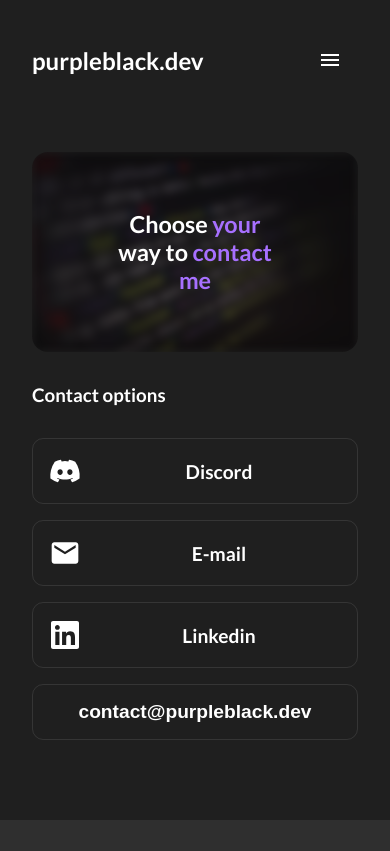
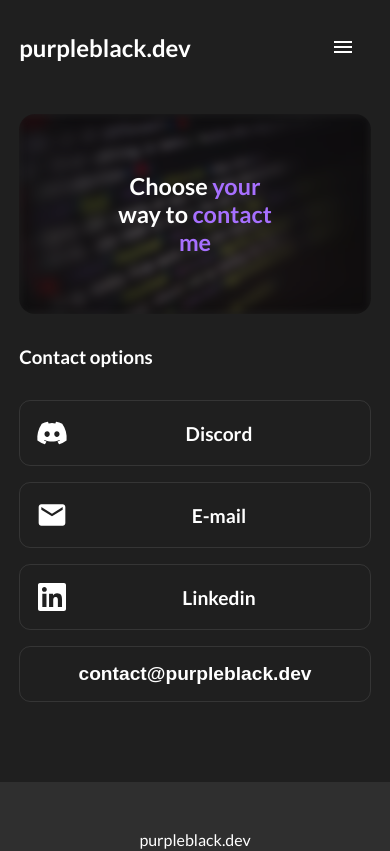
Before and after one commit to goodideagiver/purple-dev-react, a React (Create React App) app: page /contact in a window 390 px wide. Shown: the top 851 px of the page. Built offline with nearby package versions, Linux system fonts and the light colour scheme.

Commit message:
Fix adjust section responsiveness

```diff
--- a/src/components/UI/MainPageContainer/MainPageContainer.module.css
+++ b/src/components/UI/MainPageContainer/MainPageContainer.module.css
@@ -27,3 +27,9 @@
 		transform: scale(1);
 	}
 }
+
+@media (max-width: 800px) {
+	:root {
+		--padding-base: 1.2rem;
+	}
+}
--- a/src/components/content/about/about.module.css
+++ b/src/components/content/about/about.module.css
@@ -65,7 +65,7 @@
 }
 
 .skills li {
-	flex: 1 1 30%;
+	flex: 1 1 110px;
 	text-align: center;
 	background-color: var(--bg-secondary);
 	padding: 1rem;
--- a/src/components/content/about/roadmap/roadmap.module.css
+++ b/src/components/content/about/roadmap/roadmap.module.css
@@ -8,7 +8,11 @@
 	gap: 1rem;
 	list-style: none;
 	width: 100%;
-	height: 100%;
+	margin-top: 1rem;
+}
+
+.root ul li {
+	flex-basis: 140px;
 }
 
 .item {
--- a/src/components/content/content.module.css
+++ b/src/components/content/content.module.css
@@ -1,6 +1,5 @@
 .root {
 	padding-top: var(--padding-base);
-	/* margin: auto; */
 	min-height: 100%;
 	flex: 1;
 	display: flex;
```
